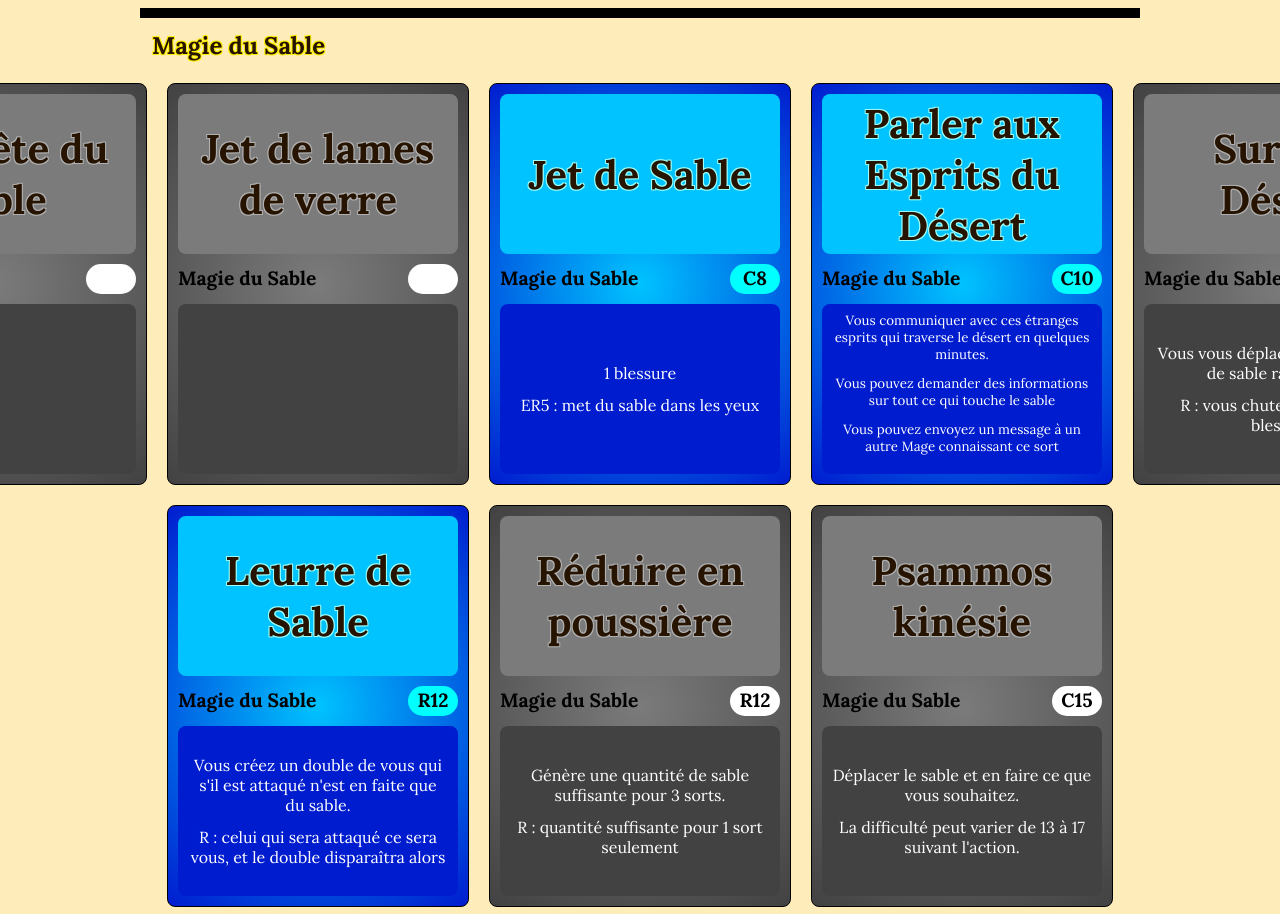
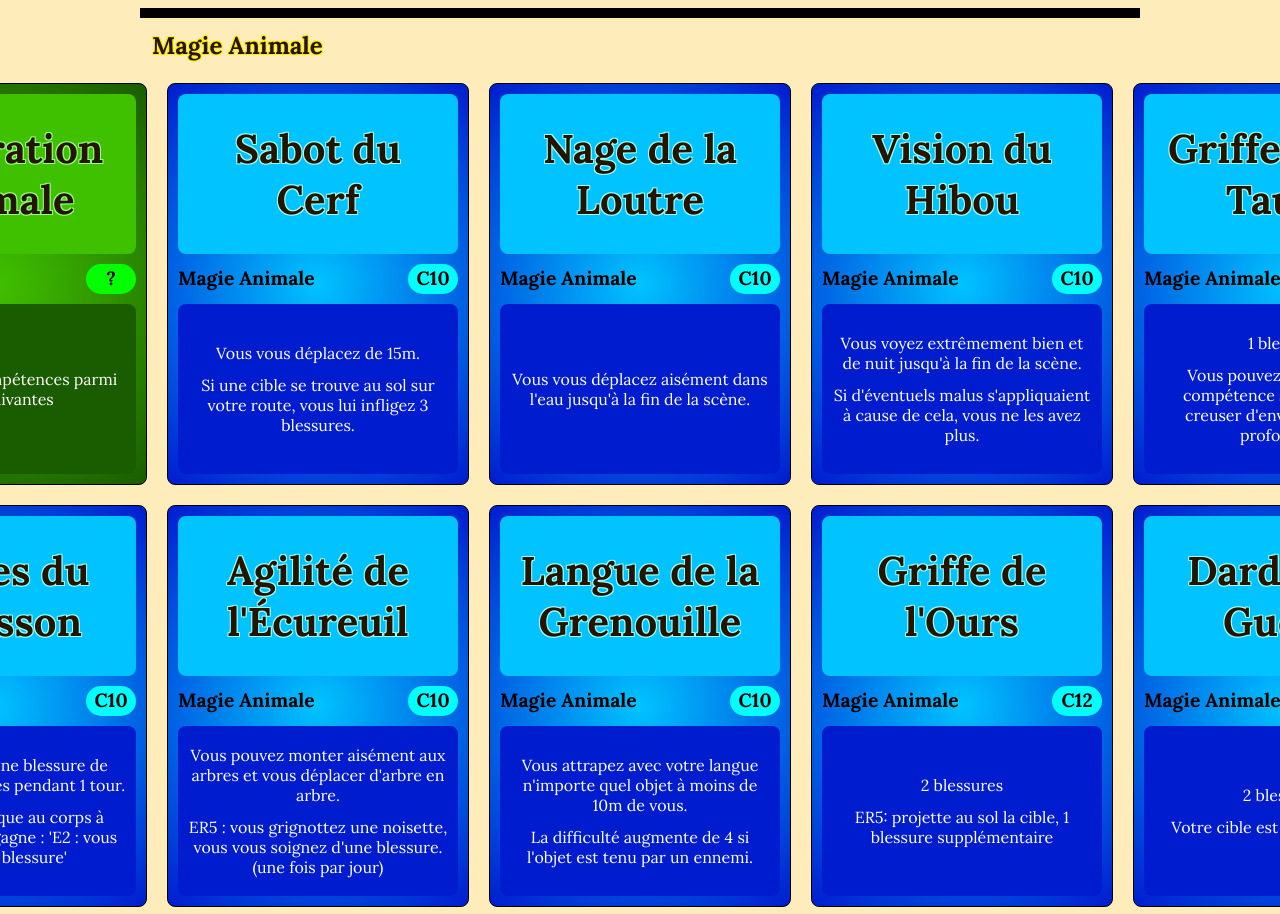
Before and after one commit to Sourdeval/Omnak, an Angular app: page /skills in a window 1280 px wide. Shown: the part 6061-6975 px from the top of the page. Built offline with nearby package versions, Linux system fonts and the light colour scheme.

Commit message:
[Way] v0.6

```diff
--- a/src/app/rules/rules.component.html
+++ b/src/app/rules/rules.component.html
@@ -186,6 +186,8 @@
 
 <h3>États spéciaux</h3>
 
+<h6>Par défaut les effets ne sont pas cumulables.</h6>
+
 <h4>En Feu</h4>
 <h6>Lorsqu'une personne est "En Feu", elle subit une blessure à chaque fois qu'elle termine son tour. Pour enlever cet
     état, il faut soit se rouler au sol et réussir une action C14 (ou C10 si le sol est humide ou granuleux), ou bien
@@ -200,4 +202,19 @@
 <h4>Empoisonné</h4>
 
 <h6>Lorsqu'une personne est "Empoisonnée X", elle subit une blessure tous les X tours. Exemple : Empoisonnée 3, tous les
-    3 tours elle subit une blessure.</h6>
+    3 tours elle subit une blessure. La personne subit la blessure au début de son 3e tour.<br>
+    Cet effet se termine si la cible tombe K.O. ou quelle reçoit un soin. 1 blessure soignée de moins permet d'enlever
+    l'état Empoisonné.<br>
+    Cet effet est cumulable, sauf si c'est la même source ou compétence qui inflige de nouveau Empoisonné, dans ce cas
+    cela ne se cumule pas.</h6>
+
+<h4>Toxique</h4>
+
+<h6>Exactement comme Empoisonné, sauf que l'état se l'enlève pas quand la cible tombe K.O., donc cet effet est mortel.
+</h6>
+
+<h4>Tombé au sol</h4>
+
+<h6>Lorsqu'une personne tombe au sol, elle subit un malus. Ainsi, toutes personnes voulant l'attaquer gagne un bonus. À
+    son tour, elle peut se relever en échange d'un malus à son action, ou bien rester au sol, ce qui suivant l'action
+    choisie peut tout de même lui valoir un malus.</h6>
--- a/src/app/skill/skill.component.html
+++ b/src/app/skill/skill.component.html
@@ -1,4 +1,4 @@
-<div class="card" [ngClass]="skill.idea ? 'idea' : ''">
+<div class="card" [ngClass]="skill.idea ? 'idea' : skill.special">
     <div class="title-space">
         <h2 class="title">
             {{skill.name}}</h2>
--- a/src/app/skill/skill.component.scss
+++ b/src/app/skill/skill.component.scss
@@ -79,6 +79,13 @@
     --card-color-4: yellow;
 }
 
+.green {
+    --card-color-1: #1a5d00;
+    --card-color-2: #40c100;
+    --card-color-3: #96ff84;
+    --card-color-4: rgb(4, 255, 0);
+}
+
 .idea {
     --card-color-1: #424242;
     --card-color-2: #7b7b7b;
--- a/src/app/way/ways.ts
+++ b/src/app/way/ways.ts
@@ -69,7 +69,7 @@ export let ways: Way[] = [
         equipment: "",
         skills: [
             { name: "Assommer", type: TypeSkill.ArmeContondante, difficulty: 'C18', effects: ["Assomme l'ennemi et lui inflige 2 blessures"] },
-            { name: "Fracasser", type: TypeSkill.ArmeContondante, difficulty: 'R8', effects: ["2 blessures", "R : tombe au sol, bonus pour toute attaque ennemie jusqu'à votre prochain tour, malus au prochain tour"] },
+            { name: "Fracasser", type: TypeSkill.ArmeContondante, difficulty: 'R8', effects: ["2 blessures", "R : tombe au sol"] },
             { name: "Coup dans les Jambes", type: TypeSkill.ArmeContondante, difficulty: 'C12', effects: ['1 blessure', "La cible ne peut pas se déplacer pendant 2 tours", "ER4 : 1 blessure"] },
         ]
     },
@@ -124,13 +124,22 @@ export let ways: Way[] = [
     {
         id: "Changeur",
         name: "Changeur",
-        description: "",
-        asset: "",
+        description: "Les mages de la Nation Verte utilisent la Magie Animale, tirant ses pouvoirs des Esprits Animaux. Les Changeurs en sont la forme la plus pure, changeant leur corps temporairement avec cette magie.",
+        asset: "Instinct Animal : une fois par jour, vous pouvez réussir automatiquement n'importe quelle sort de Magie Animale, même si vous ne le connaissez pas.",
         equipment: "",
         skills: [
-            { name: "", type: TypeSkill.Aucun, difficulty: '', effects: [''] },
-            { name: "", type: TypeSkill.Aucun, difficulty: '', effects: [''] },
-            { name: "", type: TypeSkill.Aucun, difficulty: '', effects: [''] },
+            { name: "Inspiration Animale", type: TypeSkill.MagieAnimale, difficulty: '?', effects: ["Choisissez 3 compétences parmi celles suivantes"], special: "green" },
+            { name: "Griffe de l'Ours", type: TypeSkill.MagieAnimale, difficulty: "C12", effects: ["2 blessures", "ER5: projette au sol la cible, 1 blessure supplémentaire"] },
+            { name: "Dard de la Guêpe", type: TypeSkill.MagieAnimale, difficulty: "C12", effects: ["2 blessures", "Votre cible est Empoisonnée 3"] },
+            { name: "Crocs du Serpent", type: TypeSkill.MagieAnimale, difficulty: "C14", effects: ["2 blessures", "ER2 : Votre cible est Empoisonnée 2"] },
+            { name: "Charge du Sanglier", type: TypeSkill.MagieAnimale, difficulty: "C12", effects: ["2 blessures", "ER2 : Vous projetez votre cible au sol", "ER5 : Vous continuez votre route et touchez une seconde cible derrière la première.", "Nécessite de l'élan"] },
+            { name: "Sabot du Cerf", type: TypeSkill.MagieAnimale, difficulty: "C10", effects: ["Vous vous déplacez de 15m.", "Si une cible se trouve au sol sur votre route, vous lui infligez 3 blessures."] },
+            { name: "Nage de la Loutre", type: TypeSkill.MagieAnimale, difficulty: "C10", effects: ["Vous vous déplacez aisément dans l'eau jusqu'à la fin de la scène."] },
+            { name: "Vision du Hibou", type: TypeSkill.MagieAnimale, difficulty: "C10", effects: ["Vous voyez extrêmement bien et de nuit jusqu'à la fin de la scène.", "Si d'éventuels malus s'appliquaient à cause de cela, vous ne les avez plus."] },
+            { name: "Griffes de la Taupe", type: TypeSkill.MagieAnimale, difficulty: "C10", effects: ["1 blessure", "Vous pouvez utilisez cette compétence sur le sol pour creuser d'environ 50cm de profondeur."] },
+            { name: "Épines du Hérisson", type: TypeSkill.MagieAnimale, difficulty: "C10", effects: ["Vous subissez une blessure de moins des attaques pendant 1 tour.", "Si on vous attaque au corps à corps, l'ennemi gagne : 'E2 : vous subissez 1 blessure'"] },
+            { name: "Agilité de l'Écureuil", type: TypeSkill.MagieAnimale, difficulty: "C10", effects: ["Vous pouvez monter aisément aux arbres et vous déplacer d'arbre en arbre.", "ER5 : vous grignottez une noisette, vous vous soignez d'une blessure. (une fois par jour)"] },
+            { name: "Langue de la Grenouille", type: TypeSkill.MagieAnimale, difficulty: "C10", effects: ["Vous attrapez avec votre langue n'importe quel objet à moins de 10m de vous.", "La difficulté augmente de 4 si l'objet est tenu par un ennemi."] },
         ]
     },
     {
@@ -393,7 +402,7 @@ export let ways: Way[] = [
         skills: [
             { idea: true, name: "Mur de Roche", type: TypeSkill.MagieRoche, difficulty: '', effects: [""] },
             { idea: true, name: "Peau de Pierre", type: TypeSkill.MagieRoche, difficulty: '', effects: [""] },
-            { idea: true, name: "Appel des Profondeurs", type: TypeSkill.MagieRoche, difficulty: '', effects: ["Fait s'écrouler le sol sous vos ennemis."] },
+            { idea: true, name: "Appel des Profondeurs", type: TypeSkill.MagieRoche, difficulty: '', effects: ["Fait s'écrouler le sol sous vos ennemis.", "Toutes les cibles dans une zone moyenne tombent au sol.", "2 blessures"] },
             { idea: true, name: "Poing de Fer", type: TypeSkill.MagieRoche, difficulty: '', effects: ["Coup de poing amélioré."] },
             { idea: true, name: "Chute de Pierres", type: TypeSkill.MagieRoche, difficulty: '', effects: [""] },
             { idea: true, name: "Lithos kinésie", type: TypeSkill.MagieRoche, difficulty: 'C16', effects: ["Déplacer les roches, construisez ce que vous souhaitez.", "La difficulté peut varier de 14 à 18 suivant l'action."] },
--- a/src/core/way.core.ts
+++ b/src/core/way.core.ts
@@ -12,7 +12,8 @@ export interface Skill {
     difficulty: string,
     type: TypeSkill,
     effects: string[],
-    idea?: boolean;
+    idea?: boolean,
+    special?: string,
 }
 
 export enum TypeSkill {
@@ -29,6 +30,7 @@ export enum TypeSkill {
     MagieSable = "Magie du Sable",
     MagieRoche = "Magie des Roches",
     MagieSang = "Magie du Sang",
+    MagieAnimale = "Magie Animale",
     Deplacement = "Déplacement",
     Furtivité = "Furtivité",
 }
```
